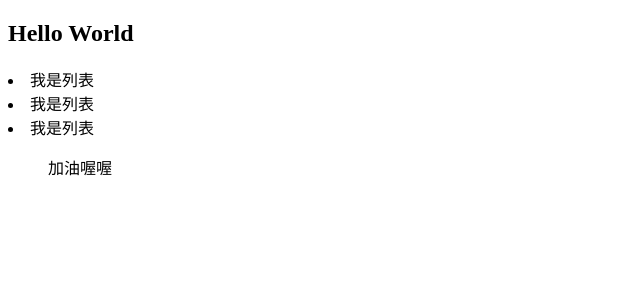
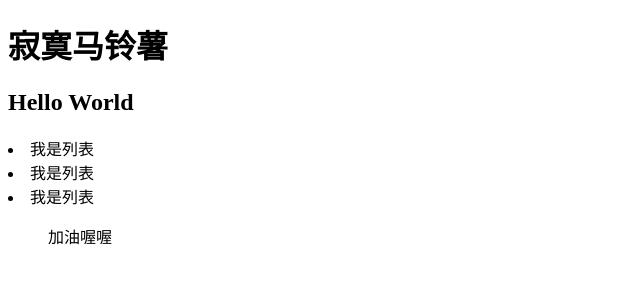
Before and after one commit to claraqi317/github_demo, a plain HTML site: page index.html in a window 1280 px wide. Shown: the whole page, without its empty margins (0-640 px from the left). Drawn offline with Linux system fonts and the light colour scheme.

Commit message:
修改了index

```diff
--- a/index.html
+++ b/index.html
@@ -7,6 +7,7 @@
     <title>Document</title>
 </head>
 <body>
+    <h1>寂寞马铃薯</h1>
     <h2>Hello World</h2>
     <li>我是列表</li>
     <li>我是列表</li>
```
